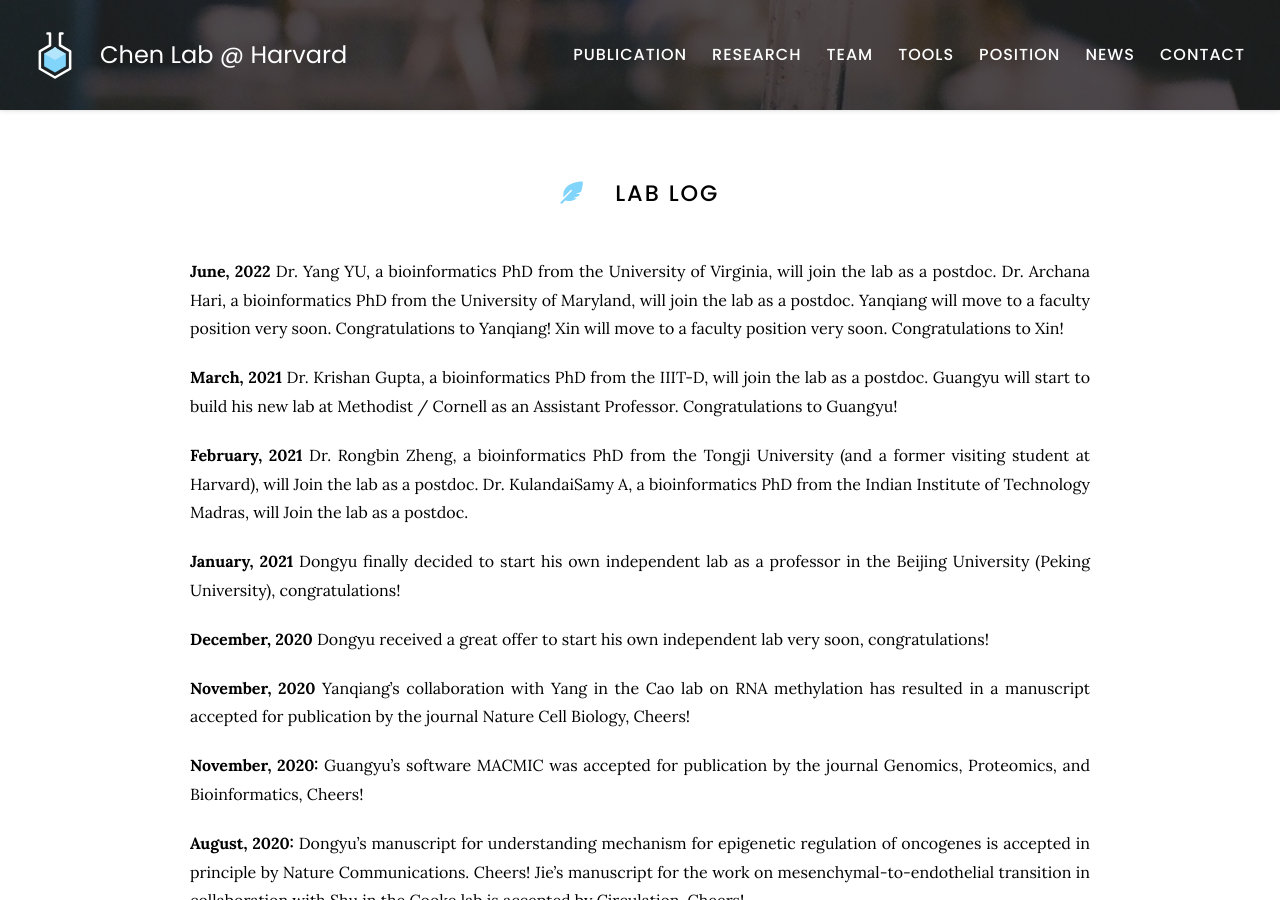
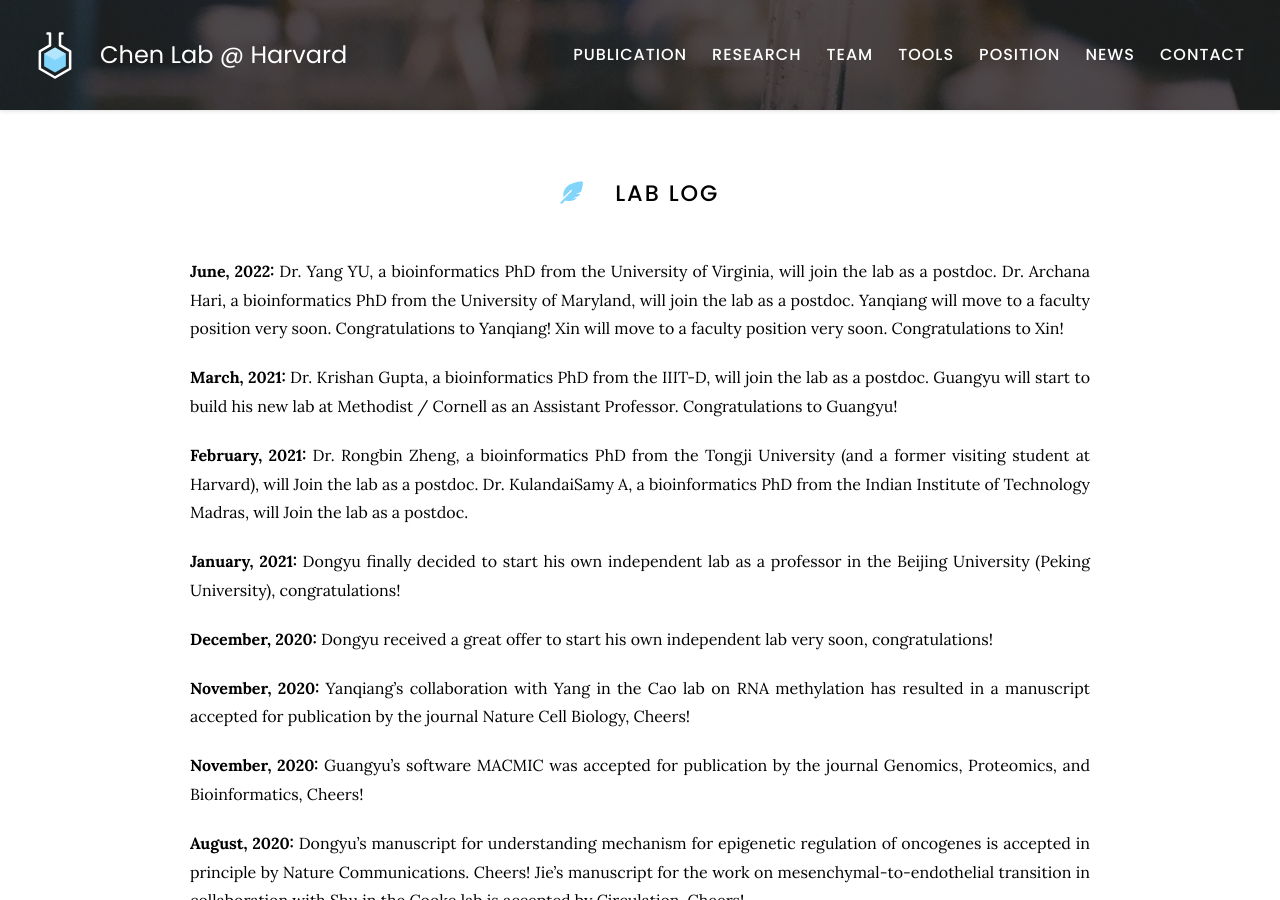
Before and after one commit to kaifuchenlab/kaifuchenlab.github.io, a Jekyll site: the page built from 7.news/index.md, in a window 1280 px wide and 900 px high. Built offline with Jekyll 4.4.1, drawn with Linux system fonts in a browser that asks for light colours.

```diff
--- a/7.news/index.md
+++ b/7.news/index.md
@@ -6,27 +6,27 @@ nav:
 ---
 
 # <i class="fas fa-feather-alt"></i> Lab log
-**June, 2022**
+**June, 2022:**
 Dr. Yang YU, a bioinformatics PhD from the University of Virginia, will join the lab as a postdoc.
 Dr. Archana Hari, a bioinformatics PhD from the University of Maryland, will join the lab as a postdoc.
 Yanqiang will move to a faculty position very soon. Congratulations to Yanqiang!
 Xin will move to a faculty position very soon. Congratulations to Xin!
 
-**March, 2021**
+**March, 2021:**
 Dr. Krishan Gupta, a bioinformatics PhD from the IIIT-D, will join the lab as a postdoc.
 Guangyu will start to build his new lab at Methodist / Cornell as an Assistant Professor. Congratulations to Guangyu!
 
-**February, 2021**
+**February, 2021:**
 Dr. Rongbin Zheng, a bioinformatics PhD from the Tongji University (and a former visiting student at Harvard), will Join the lab as a postdoc.
 Dr. KulandaiSamy A, a bioinformatics PhD from the Indian Institute of Technology Madras, will Join the lab as a postdoc.
 
-**January, 2021**
+**January, 2021:**
 Dongyu finally decided to start his own independent lab as a professor in the Beijing University (Peking University), congratulations!
 
-**December, 2020**
+**December, 2020:**
 Dongyu received a great offer to start his own independent lab very soon, congratulations!
 
-**November, 2020**
+**November, 2020:**
 Yanqiang's collaboration with Yang in the Cao lab on RNA methylation has resulted in a manuscript accepted for publication by the journal Nature Cell Biology, Cheers!
 
 **November, 2020:**
```
